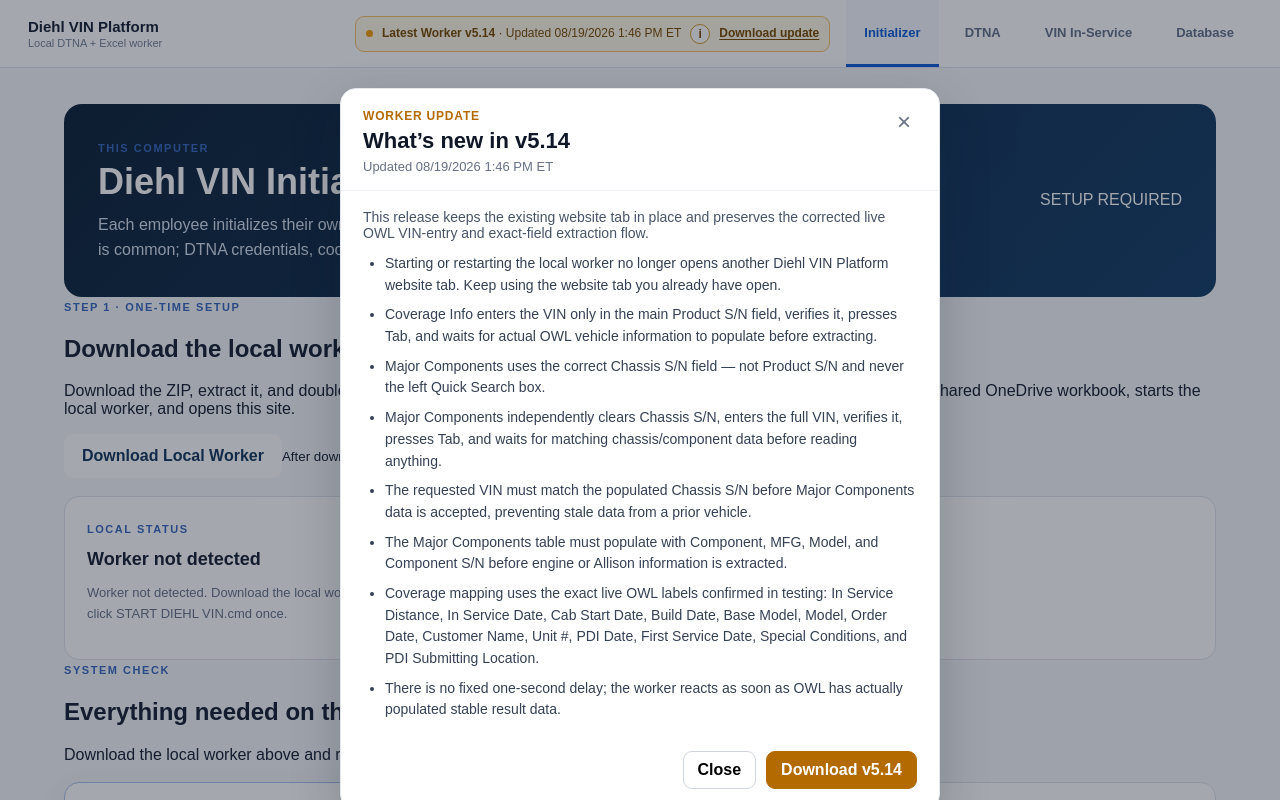
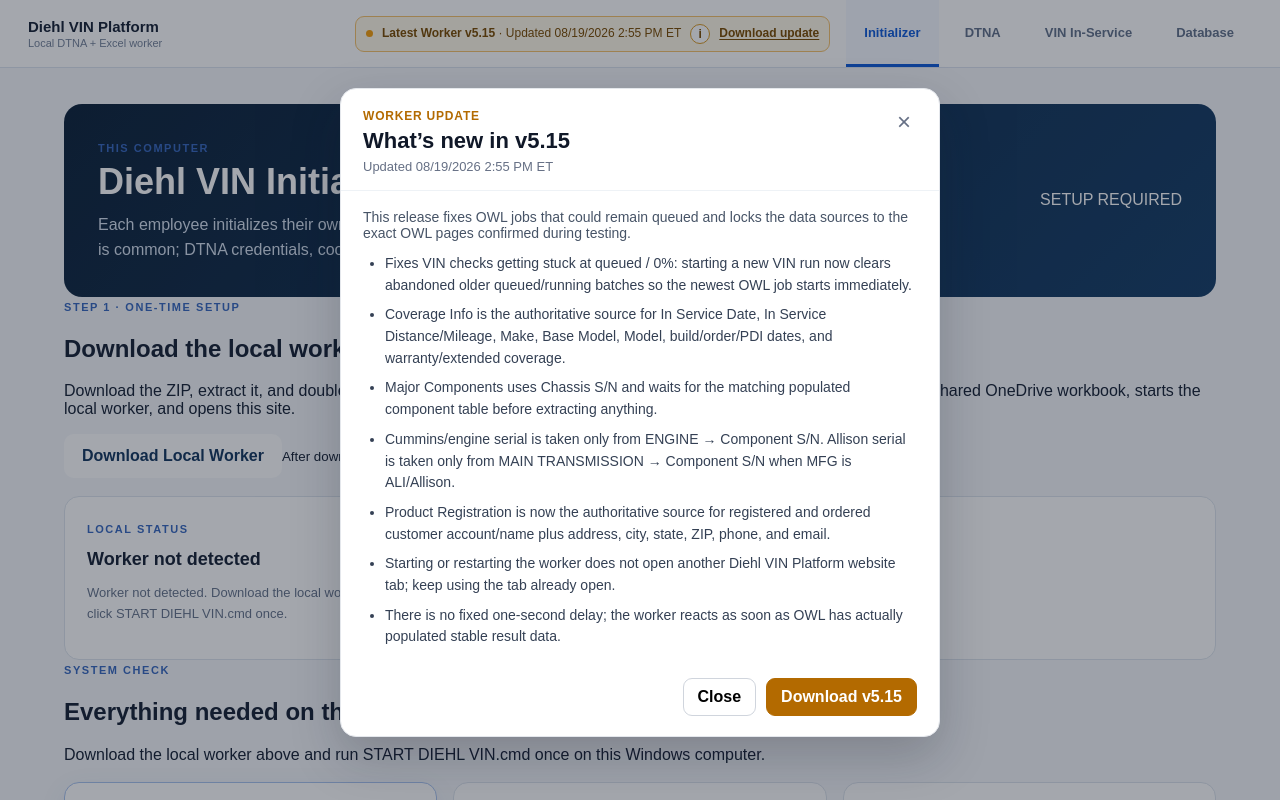
Before and after one commit to Wickey23/Diehl-vin-platform, a Next.js app: page / in a window 1280 px wide. Both pictures are taken after a click on the button "What's new in this worker update". Shown: the top 800 px of the page. Built offline with nearby package versions, Linux system fonts and the light colour scheme; no server answers.

Commit message:
Show v5.15 OWL launch and mapping fixes

```diff
--- a/components/top-tabs.tsx
+++ b/components/top-tabs.tsx
@@ -11,16 +11,15 @@
   { href: '/database', label: 'Database' },
 ];
 
-const LATEST_WORKER_VERSION = '5.14';
-const LATEST_WORKER_UPDATED = '08/19/2026 1:46 PM ET';
+const LATEST_WORKER_VERSION = '5.15';
+const LATEST_WORKER_UPDATED = '08/19/2026 2:55 PM ET';
 const RELEASE_NOTES = [
-  'Starting or restarting the local worker no longer opens another Diehl VIN Platform website tab. Keep using the website tab you already have open.',
-  'Coverage Info enters the VIN only in the main Product S/N field, verifies it, presses Tab, and waits for actual OWL vehicle information to populate before extracting.',
-  'Major Components uses the correct Chassis S/N field — not Product S/N and never the left Quick Search box.',
-  'Major Components independently clears Chassis S/N, enters the full VIN, verifies it, presses Tab, and waits for matching chassis/component data before reading anything.',
-  'The requested VIN must match the populated Chassis S/N before Major Components data is accepted, preventing stale data from a prior vehicle.',
-  'The Major Components table must populate with Component, MFG, Model, and Component S/N before engine or Allison information is extracted.',
-  'Coverage mapping uses the exact live OWL labels confirmed in testing: In Service Distance, In Service Date, Cab Start Date, Build Date, Base Model, Model, Order Date, Customer Name, Unit #, PDI Date, First Service Date, Special Conditions, and PDI Submitting Location.',
+  'Fixes VIN checks getting stuck at queued / 0%: starting a new VIN run now clears abandoned older queued/running batches so the newest OWL job starts immediately.',
+  'Coverage Info is the authoritative source for In Service Date, In Service Distance/Mileage, Make, Base Model, Model, build/order/PDI dates, and warranty/extended coverage.',
+  'Major Components uses Chassis S/N and waits for the matching populated component table before extracting anything.',
+  'Cummins/engine serial is taken only from ENGINE → Component S/N. Allison serial is taken only from MAIN TRANSMISSION → Component S/N when MFG is ALI/Allison.',
+  'Product Registration is now the authoritative source for registered and ordered customer account/name plus address, city, state, ZIP, phone, and email.',
+  'Starting or restarting the worker does not open another Diehl VIN Platform website tab; keep using the tab already open.',
   'There is no fixed one-second delay; the worker reacts as soon as OWL has actually populated stable result data.',
 ];
 
@@ -36,10 +35,7 @@
           <span>Local DTNA + Excel worker</span>
         </div>
 
-        <div
-          aria-label={`Latest worker v${LATEST_WORKER_VERSION}, updated ${LATEST_WORKER_UPDATED}`}
-          style={{display:'flex',alignItems:'center',gap:9,marginLeft:'auto',padding:'7px 10px',border:'1px solid #f5c26b',borderRadius:9,background:'#fff8e7',color:'#7a4b00',fontSize:12,lineHeight:1.25,whiteSpace:'nowrap'}}
-        >
+        <div aria-label={`Latest worker v${LATEST_WORKER_VERSION}, updated ${LATEST_WORKER_UPDATED}`} style={{display:'flex',alignItems:'center',gap:9,marginLeft:'auto',padding:'7px 10px',border:'1px solid #f5c26b',borderRadius:9,background:'#fff8e7',color:'#7a4b00',fontSize:12,lineHeight:1.25,whiteSpace:'nowrap'}}>
           <span style={{width:7,height:7,borderRadius:'50%',background:'#f59e0b',display:'inline-block',flex:'0 0 auto'}} />
           <span><b>Latest Worker v{LATEST_WORKER_VERSION}</b>{' · '}Updated {LATEST_WORKER_UPDATED}</span>
           <button type="button" onClick={() => setShowUpdateInfo(true)} aria-label="What's new in this worker update" title="What's new in this update" style={{width:20,height:20,borderRadius:'50%',border:'1px solid #d99a24',background:'#fff',color:'#7a4b00',fontSize:12,fontWeight:900,lineHeight:'18px',padding:0,cursor:'pointer',display:'inline-flex',alignItems:'center',justifyContent:'center'}}>i</button>
@@ -67,7 +63,7 @@
             </div>
 
             <div style={{padding:'18px 22px 8px'}}>
-              <p style={{margin:'0 0 12px',color:'#475467',fontSize:14}}>This release keeps the existing website tab in place and preserves the corrected live OWL VIN-entry and exact-field extraction flow.</p>
+              <p style={{margin:'0 0 12px',color:'#475467',fontSize:14}}>This release fixes OWL jobs that could remain queued and locks the data sources to the exact OWL pages confirmed during testing.</p>
               <ul style={{margin:'0 0 8px',paddingLeft:22,color:'#344054',fontSize:14,lineHeight:1.55}}>
                 {RELEASE_NOTES.map((note) => <li key={note} style={{marginBottom:8}}>{note}</li>)}
               </ul>
```
